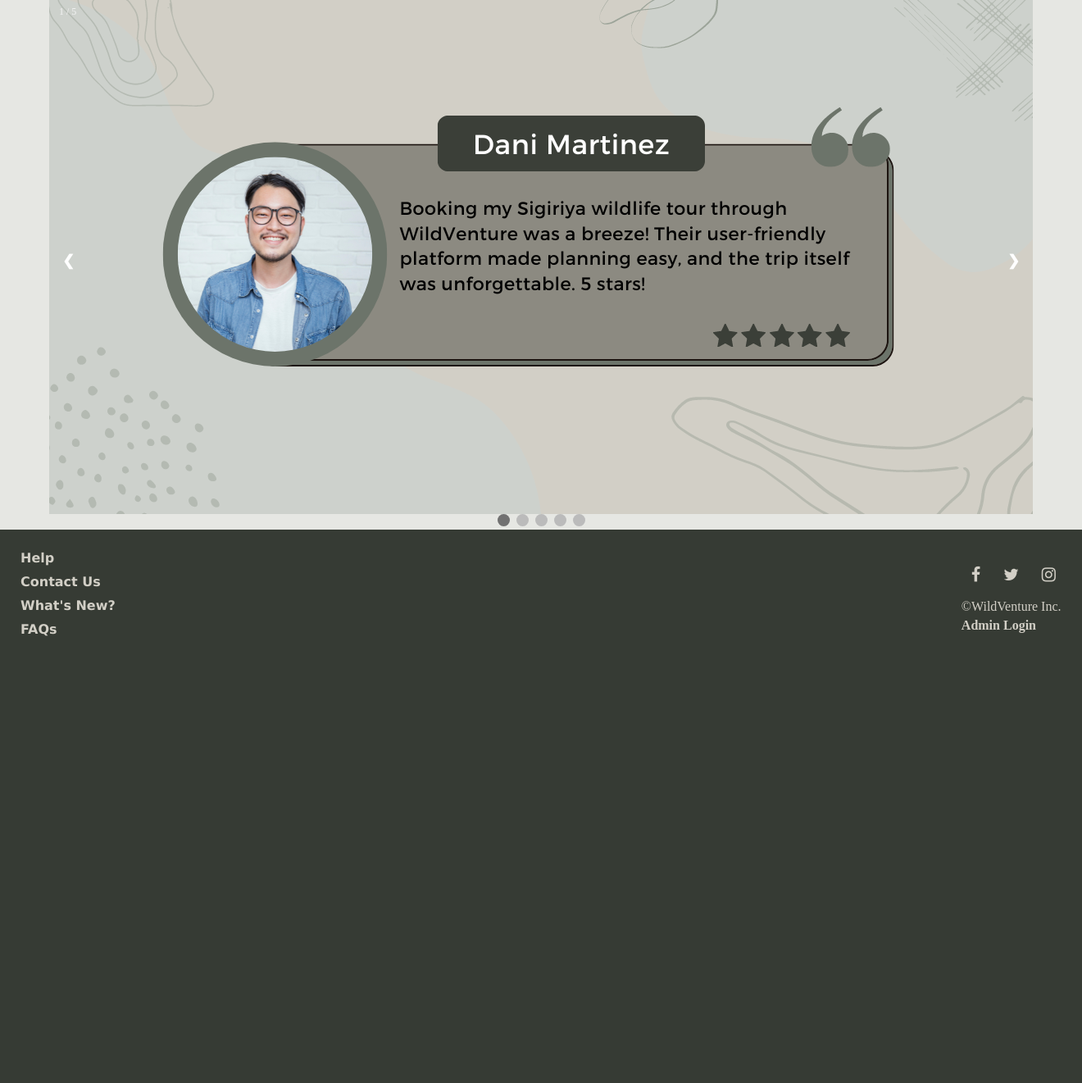
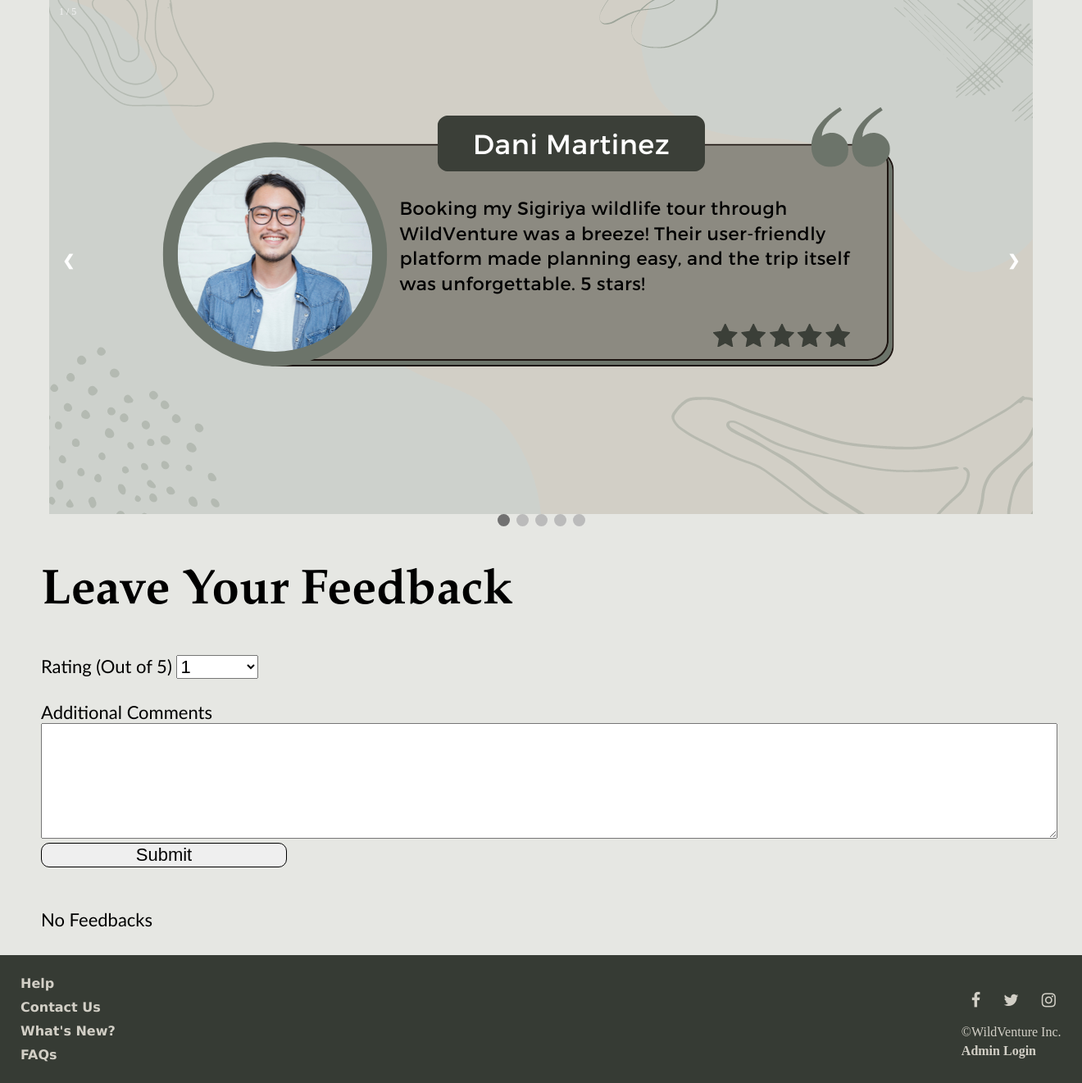
Before and after one commit to Lonixndu/WildVenture, a PHP site: page /community.php in a window 1320 px wide. Shown: the part 595-1916 px from the top of the page at 82% size. Before the commit the page ends 1371 px from the top, so only its background shows below. Run offline with PHP 8.4, Linux system fonts and the light colour scheme; the visitor is signed in with stand-in values (Sample User, id 1); data that the repository does not hold is empty.

Commit message:
feedback crud added

```diff
--- a/community.php
+++ b/community.php
@@ -9,6 +9,7 @@
     <title>WildVenture Community</title>
 
     <link rel="stylesheet" href="./templates/CSS/website-css.css">
+    <link rel="stylesheet" href="./templates/CSS/community-css.css">
 </head>
 
 
@@ -33,6 +34,40 @@
                 include('./templates/slideshow-community/slideshow-community.php');
             ?>
         </div>
+
+        <!--feedback form-->
+        <div>
+            <div class="heading-1">
+                <h1>Leave Your Feedback</h1>
+            </div>
+
+            <div class="info">
+                <form action="./database_feedback/database-create.php" method="POST">
+                    <label for="rating">Rating (Out of 5)</label>
+                    <select class="rating" name="rating" required>
+                        <option value="1">1</option>
+                        <option value="2">2</option>
+                        <option value="3">3</option>
+                        <option value="4">4</option>
+                        <option value="5">5</option>
+                    </select>
+
+                    <br><br>
+
+                    <label>Additional Comments</label><br>
+                    <textarea class="comment" name="comment" rows="5" cols="100"></textarea>
+
+                    <br>
+                    <div class="submit">
+                        <input type="submit" value="Submit" name="submit">
+                    </div>
+                </form>
+            </div>
+
+            <div class="feedback-old">
+                <?php include('./database_feedback/database-read.php'); ?>
+            </div>
+        </div>
     </div>
 
     <!--Adding footer from footer.php-->
--- /dev/null
+++ b/database_feedback/database-connect.php
@@ -0,0 +1,14 @@
+<?php
+    $db_server = "localhost";
+    $db_user = "root";
+    $db_pass = "";
+    $db_name = "wildventure";
+    $conn = "";
+
+    try{
+        $conn = mysqli_connect($db_server, $db_user, $db_pass, $db_name);
+    }
+    catch(mysqli_sql_exception){
+        echo "Could not connect! <br>";
+    }
+?>
--- /dev/null
+++ b/database_feedback/database-read.php
@@ -0,0 +1,35 @@
+<?php
+
+    include('./database_feedback/database-connect.php');
+
+    $email = $_SESSION['email'];
+
+
+
+    $sql = "SELECT * FROM feedback WHERE email='$email'";
+    $result = mysqli_query($conn, $sql);
+
+    if(mysqli_num_rows($result) > 0){
+        echo "<table>";
+        echo "<tr>
+                <th>Feedback ID</th>
+                <th>Rating</th>
+                <th></th>
+            </tr>";
+
+        while ($row = mysqli_fetch_assoc($result)) {
+            echo "<tr>";
+            echo "<td>" . $row['feedback_id'] . "</td>";
+            echo "<td>" . $row['rating'] . "</td>";
+            echo "<td><a href='database_feedback/database-delete.php?f_id=" . $row['feedback_id'] . "' onclick='return confirm(\"Are you sure you want to delete this reservation?\")'>Delete</a></td>";
+            echo "</tr>";
+        }
+        echo "</table>";
+    }
+    else{
+        echo "No Feedbacks";
+    }
+
+
+    mysqli_close($conn);
+?>
--- /dev/null
+++ b/templates/CSS/community-css.css
@@ -0,0 +1,33 @@
+.rating{
+    width: 100px;
+    font-size: 22px;
+}
+
+.comment{
+    font-size: 22px;
+    font-family: 'Trebuchet MS', sans-serif;
+}
+
+.info{
+    padding-bottom: 50px;
+}
+
+.submit input{
+    width: 300px;
+    height: 30px;
+    font-size: 22px;
+    border-radius: 10px;
+    border: 1px solid;
+    transition: 0.3s;
+}
+
+.submit input:hover{
+    background-color: #45a049;
+    color: #fff;
+}
+
+.feedback-old{
+    padding: 0 50px 30px 50px;
+    font-family: 'Trebuchet MS', sans-serif;
+    font-size: 22px;
+}
```
Also changed, not shown: database_feedback/database-create.php (added, +35 -0 lines), database_feedback/database-delete.php (added, +36 -0 lines).
